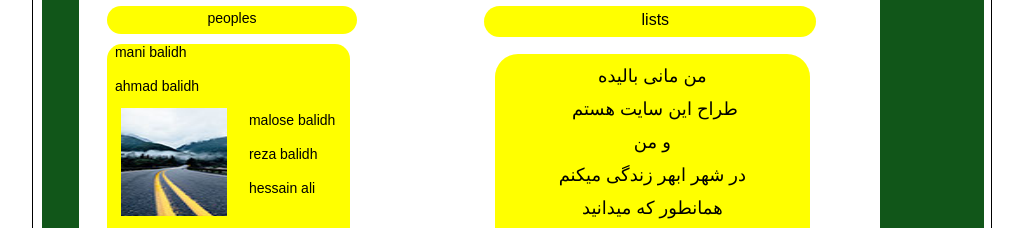
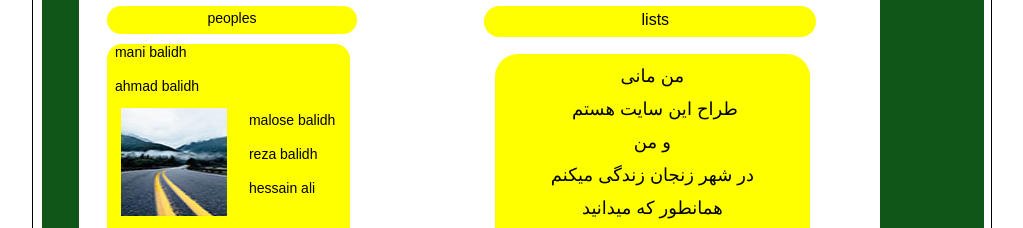
Before and after one commit to manibalidh/MANI, a plain HTML site: page about-us.html in a window 1280 px wide. Shown: the part 494-722 px from the top of the page, without its empty margins (128-1151 px from the left). Drawn offline with nearby package versions, Linux system fonts and the light colour scheme.

Commit message:
Update about-us.html

```diff
--- a/about-us.html
+++ b/about-us.html
@@ -84,10 +84,10 @@ if(typeof Muse == "undefined") window.Muse = {}; window.Muse.assets = {"required
       <p id="u1359-2">lists</p>
      </div>
      <div class="rounded-corners clearfix colelem" id="u1375-15"><!-- content -->
-      <p id="u1375-2">من مانی بالیده</p>
+      <p id="u1375-2">من مانی </p>
       <p id="u1375-4">&nbsp;طراح این سایت هستم</p>
       <p id="u1375-6">و من</p>
-      <p id="u1375-8">در شهر ابهر زندگی میکنم</p>
+      <p id="u1375-8">در شهر زنجان زندگی میکنم</p>
       <p id="u1375-10">همانطور که میدانید</p>
       <p id="u1375-13"><span id="u1375-11">این یک سایت ازمایشی است</span><span id="u1375-12"></span></p>
      </div>
```
